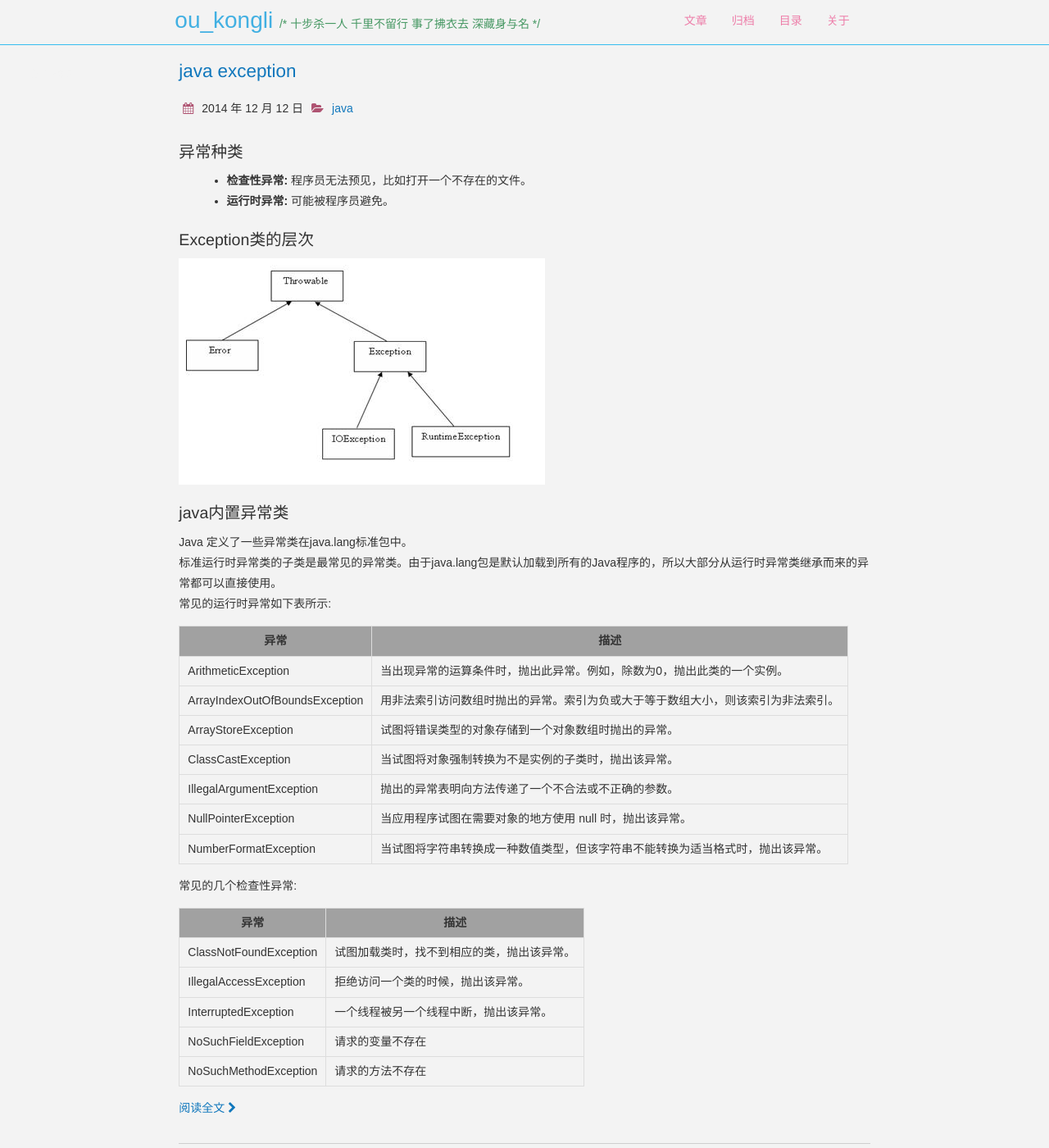
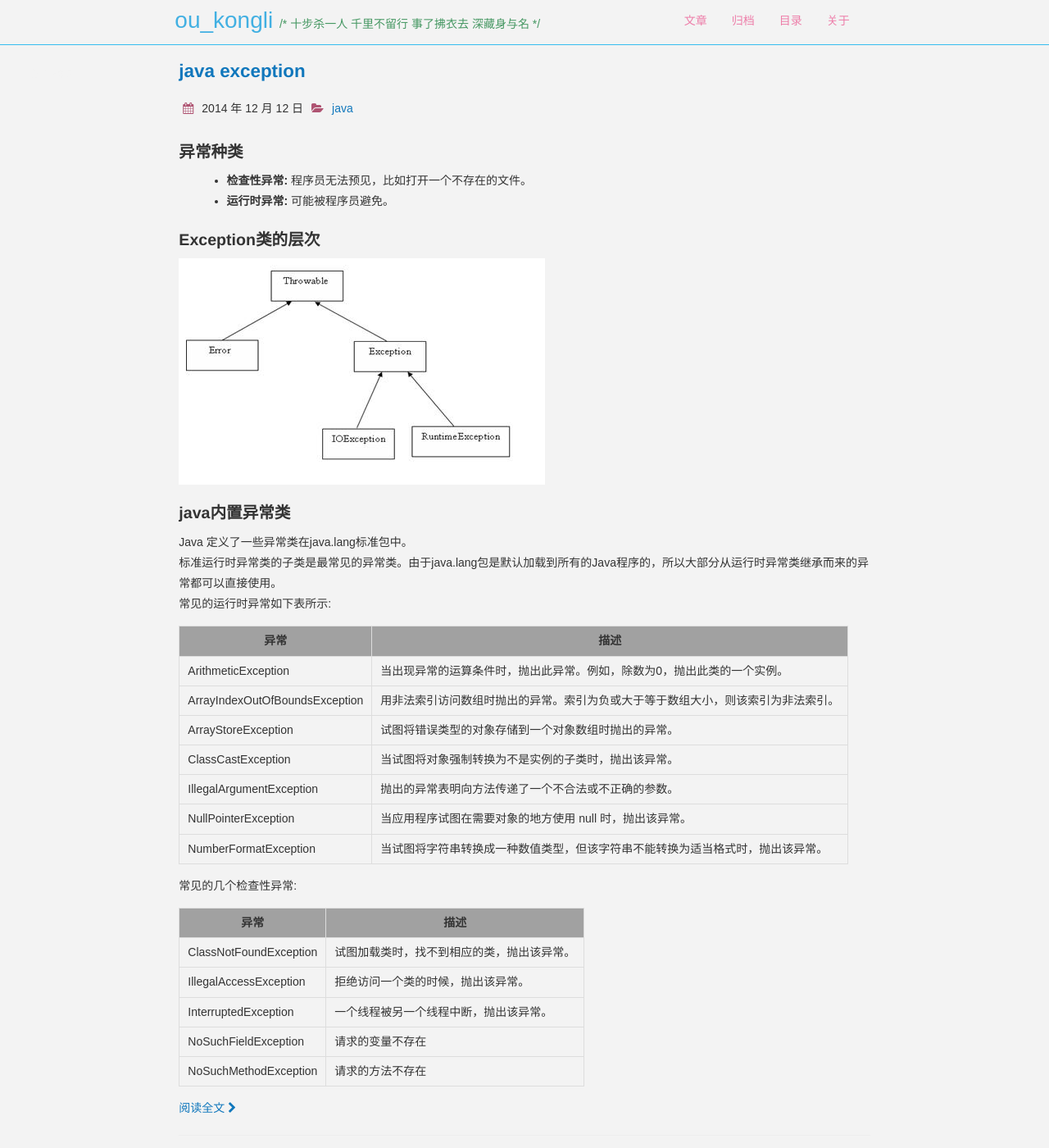
Before and after one commit to ouyangkongli/ouyangkongli.github.io, a Jekyll site: the page built from index.html, in a window 1280 px wide and 1400 px high. Shown: the whole window at 82% size. Built offline with Jekyll 4.4.1, drawn with Linux system fonts in a browser that asks for light colours; nearby versions of some CDN libraries; the list of posts is cut into pages by our own code.

Commit message:
update title css

```diff
--- a/css/typo.css
+++ b/css/typo.css
@@ -16,7 +16,7 @@ html {
  * } */
 
 /* 重设 HTML5 标签, IE 需要在 js 中 createElement(TAG) */
-article, aside, details, figcaption, figure, footer, header, hgroup, menu, nav, section {
+article, aside, details, figcaption, figure, footer, header, menu, nav, section {
 	display: block;
 }
 
@@ -179,9 +179,6 @@ pre {
 	overflow-x: auto;
 }
 
-/* 一致化 horizonal rule */
-hr{border:none;border-bottom:1px solid #cfcfcf;margin-bottom:10px;*color:pink;*filter:chroma(color=pink);height:10px;*margin:-7px 0 2px;}
-
 /* 底部印刷体、版本等标记 */
 small {
 	font-size: 12px;
@@ -208,7 +205,7 @@ small {
 }
 
 h1, h2, h3, h4, h5, h6{
-	font-weight: 500;
+	font-weight: 700;
 	font-weight: 800\9;
     font-family: Helvetica Neue,Hiragino Sans GB,WenQuanYi Micro Hei,sans-serif;
 	color:#333;
```
